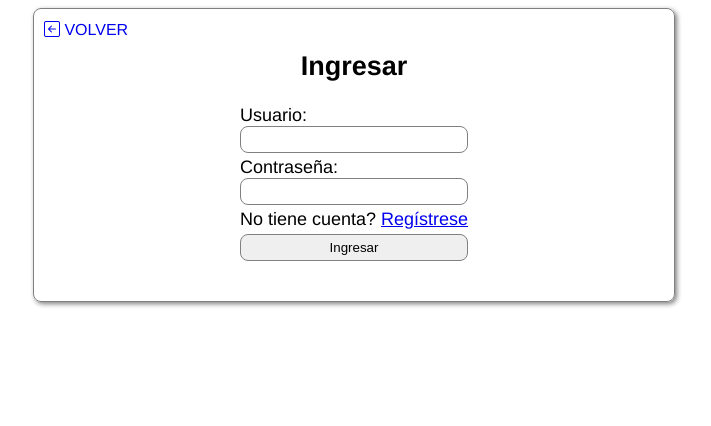
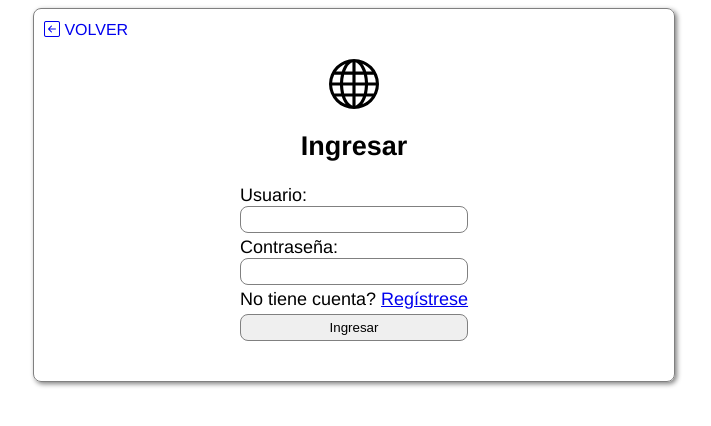
Before and after one commit to ChristianMugione/1-Integrador-2, a plain HTML site: page login.html in a window 1280 px wide. Shown: the whole page, without its empty margins (286-997 px from the left). Drawn offline with nearby package versions, Linux system fonts and the light colour scheme.

Commit message:
add logo in login and register pages

```diff
--- a/assets/login-styles.css
+++ b/assets/login-styles.css
@@ -23,6 +23,11 @@ body {
   -o-border-radius: 8px;
 
   box-shadow: 2px 2px 5px gray;
+}
+
+.container img {
+  width: 50px;
+  margin-top: 30px;
 }
 
 .form-field {
--- a/login.html
+++ b/login.html
@@ -11,6 +11,7 @@
 
 <body>
   <main class="container">
+    <img src="./assets/img/globe.svg" alt="Logo">
     <h2>Ingresar</h2>
     <form action="#" id="login-form">
 
```
Also changed, not shown: register.html (+1 -0 lines).
